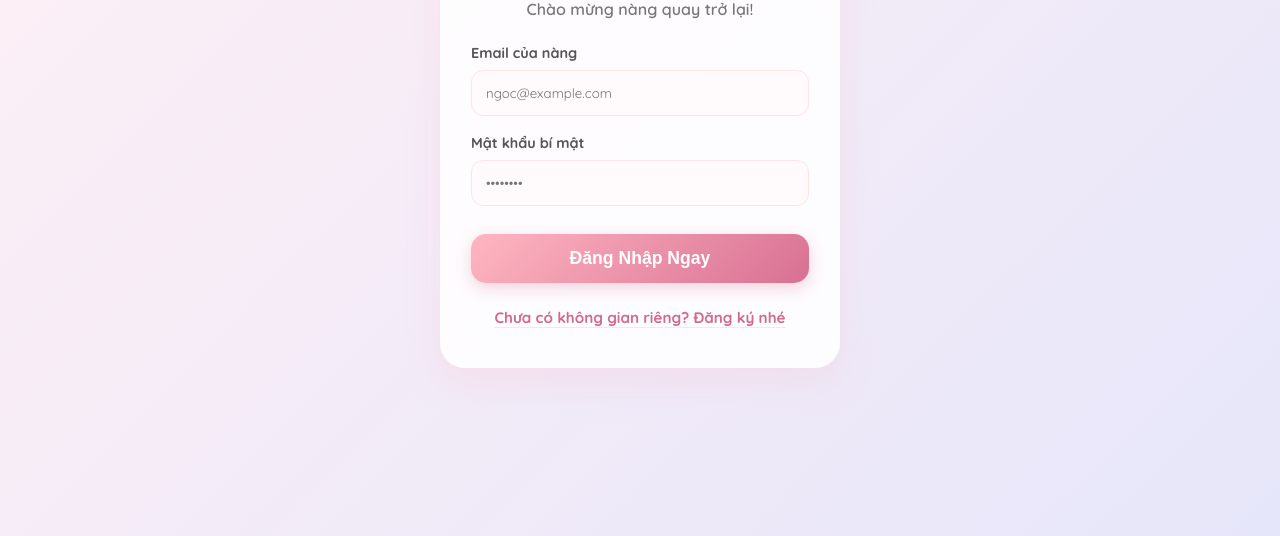
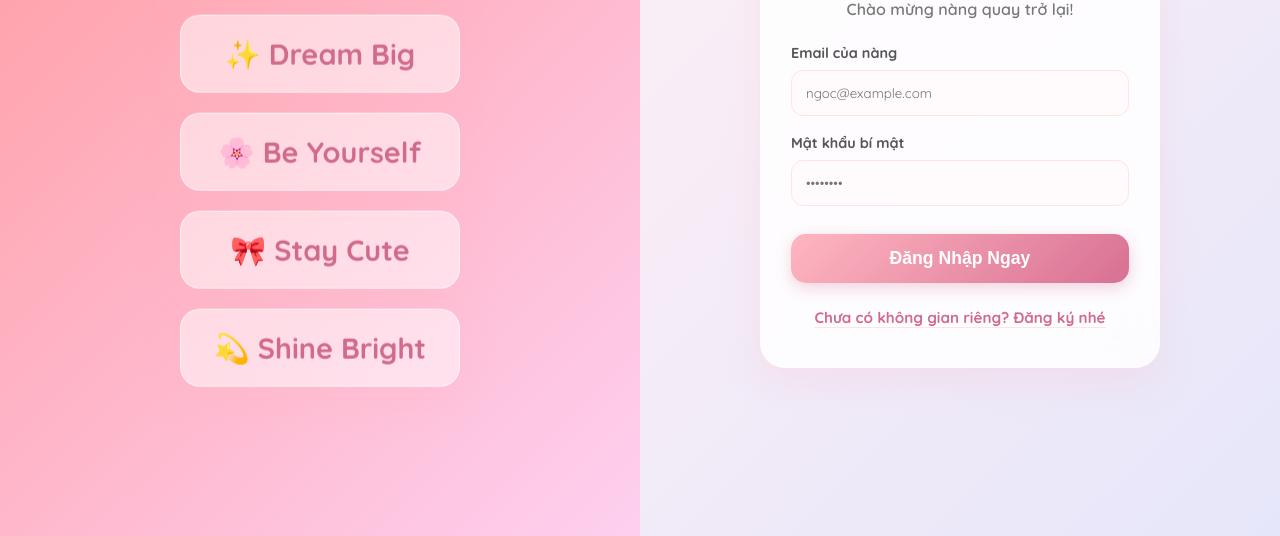
Before and after one commit to A-ShopVN/forvy, a plain HTML site: page index.html in a window 1280 px wide. Shown: the part 264-800 px from the top of the page. Drawn offline with Linux system fonts and the light colour scheme; some packages are replaced by stand-ins of ours; a script that the page names is missing.

Commit message:
Update index.html

```diff
--- a/index.html
+++ b/index.html
@@ -12,9 +12,68 @@
         * { box-sizing: border-box; margin: 0; padding: 0; }
         body {
             font-family: 'Quicksand', sans-serif;
+            height: 100vh;
+            display: flex;
+            overflow: hidden; /* Ngăn cuộn toàn trang */
+        }
+
+        /* --- BỐ CỤC CHIA ĐÔI MÀN HÌNH --- */
+        .left-panel {
+            flex: 1;
+            background: linear-gradient(135deg, #ff9a9e 0%, #fecfef 99%, #fecfef 100%);
+            overflow: hidden;
+            position: relative;
+            display: flex;
+            justify-content: center;
+        }
+
+        .right-panel {
+            flex: 1;
             background: linear-gradient(135deg, #fff0f5 0%, #e6e6fa 100%);
-            height: 100vh; display: flex; align-items: center; justify-content: center;
+            display: flex;
+            align-items: center;
+            justify-content: center;
         }
+
+        /* --- HIỆU ỨNG CUỘN (SCROLL ANIMATION) BÊN TRÁI --- */
+        .scroll-track {
+            display: flex;
+            flex-direction: column;
+            gap: 20px;
+            padding: 20px;
+            /* Animation chạy từ 0 đến -50% chiều cao để tạo vòng lặp vô cực */
+            animation: scroll-up 15s linear infinite;
+        }
+
+        .scroll-track:hover {
+            animation-play-state: paused; /* Dừng cuộn khi di chuột vào */
+        }
+
+        @keyframes scroll-up {
+            0% { transform: translateY(0); }
+            100% { transform: translateY(-50%); }
+        }
+
+        .scroll-item {
+            width: 280px;
+            height: 200px;
+            background: rgba(255, 255, 255, 0.5);
+            backdrop-filter: blur(10px);
+            -webkit-backdrop-filter: blur(10px);
+            border-radius: 20px;
+            display: flex;
+            align-items: center;
+            justify-content: center;
+            font-size: 1.8em;
+            font-weight: 700;
+            color: #d16b8b;
+            box-shadow: 0 15px 35px rgba(255, 182, 193, 0.3);
+            border: 1px solid rgba(255, 255, 255, 0.6);
+            text-align: center;
+            padding: 20px;
+        }
+
+        /* --- STYLES CỦA FORM ĐĂNG NHẬP (GIỮ NGUYÊN) --- */
         .auth-card {
             background: rgba(255, 255, 255, 0.85);
             backdrop-filter: blur(15px); -webkit-backdrop-filter: blur(15px);
@@ -43,17 +102,36 @@
         .toggle-text span { color: #d16b8b; font-weight: 700; cursor: pointer; text-decoration: underline; text-decoration-color: #ffe4e1; text-underline-offset: 4px; transition: 0.2s;}
         .toggle-text span:hover { color: #8c7ae6; text-decoration-color: #8c7ae6;}
 
-        /* Custom SweetAlert2 (Glassmorphism) */
+        /* Custom SweetAlert2 */
         div:where(.swal2-container) div:where(.swal2-popup) {
             background: rgba(255, 255, 255, 0.9) !important; backdrop-filter: blur(15px) !important; border: 1px solid rgba(255, 182, 193, 0.5) !important; border-radius: 25px !important; font-family: 'Quicksand', sans-serif !important;
         }
         div:where(.swal2-container) button:where(.swal2-styled.swal2-confirm) {
             background: linear-gradient(135deg, #ffb6c1, #d87093) !important; border-radius: 15px !important; font-weight: bold !important;
         }
+
+        /* Reponsive: Ẩn phần bên trái trên màn hình nhỏ */
+        @media (max-width: 768px) {
+            .left-panel { display: none; }
+        }
     </style>
 </head>
 <body>
 
+    <div class="left-panel">
+        <div class="scroll-track">
+            <div class="scroll-item">✨ Dream Big</div>
+            <div class="scroll-item">🌸 Be Yourself</div>
+            <div class="scroll-item">🎀 Stay Cute</div>
+            <div class="scroll-item">💫 Shine Bright</div>
+            <div class="scroll-item">✨ Dream Big</div>
+            <div class="scroll-item">🌸 Be Yourself</div>
+            <div class="scroll-item">🎀 Stay Cute</div>
+            <div class="scroll-item">💫 Shine Bright</div>
+        </div>
+    </div>
+
+    <div class="right-panel">
         <div class="auth-card">
             <h1>✨ GIRL SPACE</h1>
             <p id="auth-subtitle">Chào mừng nàng quay trở lại!</p>
@@ -73,13 +151,12 @@
                 <span id="toggle-mode">Chưa có không gian riêng? Đăng ký nhé</span>
             </div>
         </div>
+    </div>
 
     <script type="module">
-        // Import Firebase
         import { initializeApp } from "https://www.gstatic.com/firebasejs/12.11.0/firebase-app.js";
         import { getAuth, createUserWithEmailAndPassword, signInWithEmailAndPassword } from "https://www.gstatic.com/firebasejs/12.11.0/firebase-auth.js";
 
-        // Cấu hình của bạn
         const firebaseConfig = {
             apiKey: "AIzaSyAWw-g8NlpLTdOyc0J-HRXVxp2vaVS41U8",
             authDomain: "my-blog-d10de.firebaseapp.com",
@@ -90,17 +167,14 @@
             measurementId: "G-DC0VDJ7E6N"
         };
 
-        // Khởi tạo
         const app = initializeApp(firebaseConfig);
         const auth = getAuth(app);
 
-        // Biến điều khiển giao diện
         let isLoginMode = true;
         const btnSubmit = document.getElementById('btn-submit');
         const toggleText = document.getElementById('toggle-mode');
         const subtitle = document.getElementById('auth-subtitle');
 
-        // Hàm chuyển đổi Đăng nhập / Đăng ký
         toggleText.addEventListener('click', () => {
             isLoginMode = !isLoginMode;
             if (isLoginMode) {
@@ -114,7 +188,6 @@
             }
         });
 
-        // Xử lý sự kiện Submit bằng Firebase
         btnSubmit.addEventListener('click', () => {
             const email = document.getElementById('email').value.trim();
             const password = document.getElementById('password').value.trim();
@@ -124,15 +197,12 @@
                 return;
             }
 
-            // Đổi text nút chờ
             btnSubmit.innerText = "Đang xử lý... ⏳";
             btnSubmit.disabled = true;
 
             if (isLoginMode) {
-                // ĐĂNG NHẬP
                 signInWithEmailAndPassword(auth, email, password)
                     .then((userCredential) => {
-                        // Lưu email vào LocalStorage để đẩy sang main.html
                         localStorage.setItem('userEmail', userCredential.user.email);
 
                         Swal.fire({ icon: 'success', title: 'Tuyệt vời!', text: 'Đăng nhập thành công, chuẩn bị vào thôi!', timer: 1500, showConfirmButton: false }).then(() => {
@@ -147,7 +217,6 @@
                         Swal.fire({ icon: 'error', title: 'Ôi hỏng!', text: msg, confirmButtonText: 'Thử lại' });
                     });
             } else {
-                // ĐĂNG KÝ
                 createUserWithEmailAndPassword(auth, email, password)
                     .then((userCredential) => {
                         localStorage.setItem('userEmail', userCredential.user.email);
```
Lines whose indentation alone changed are shown as unchanged.
